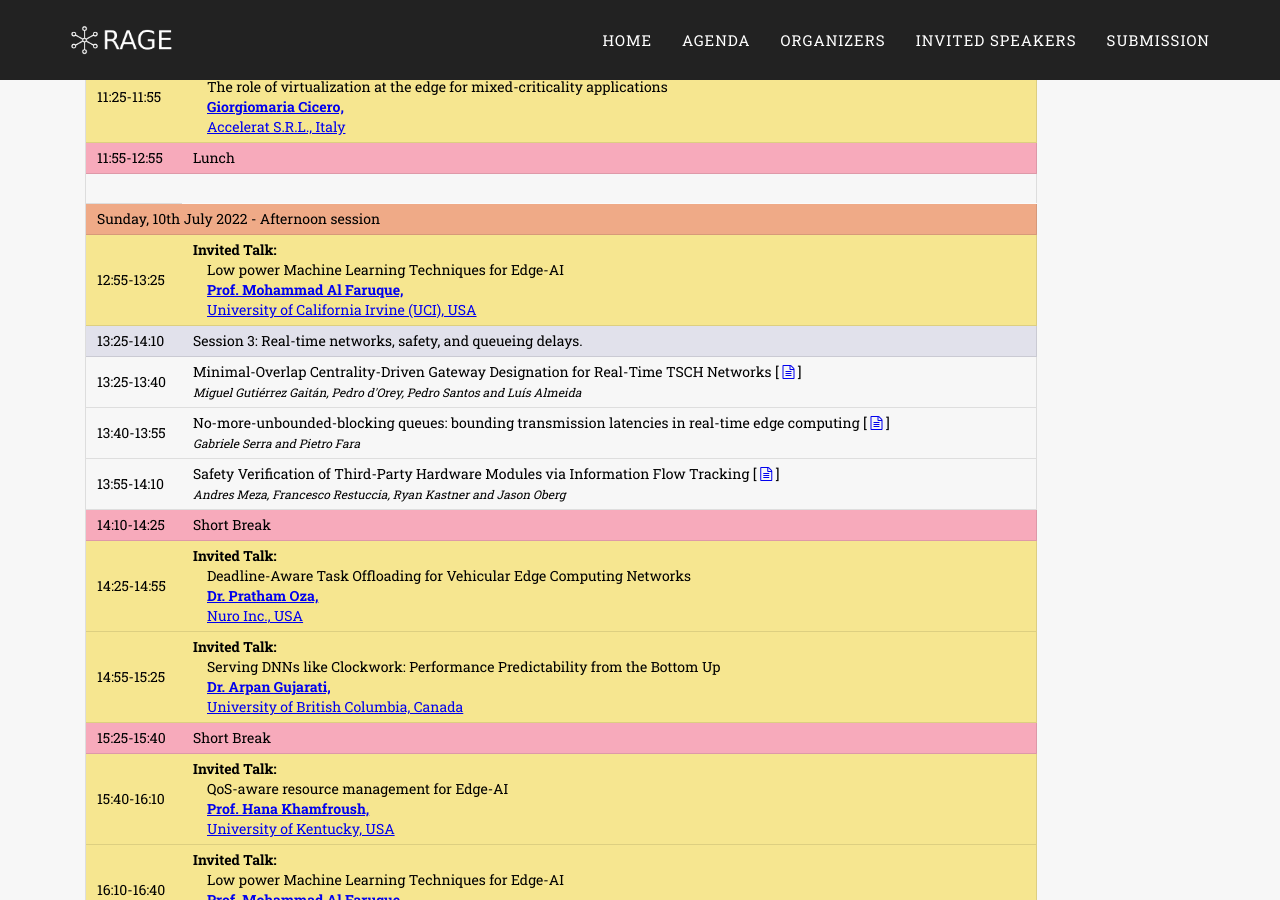
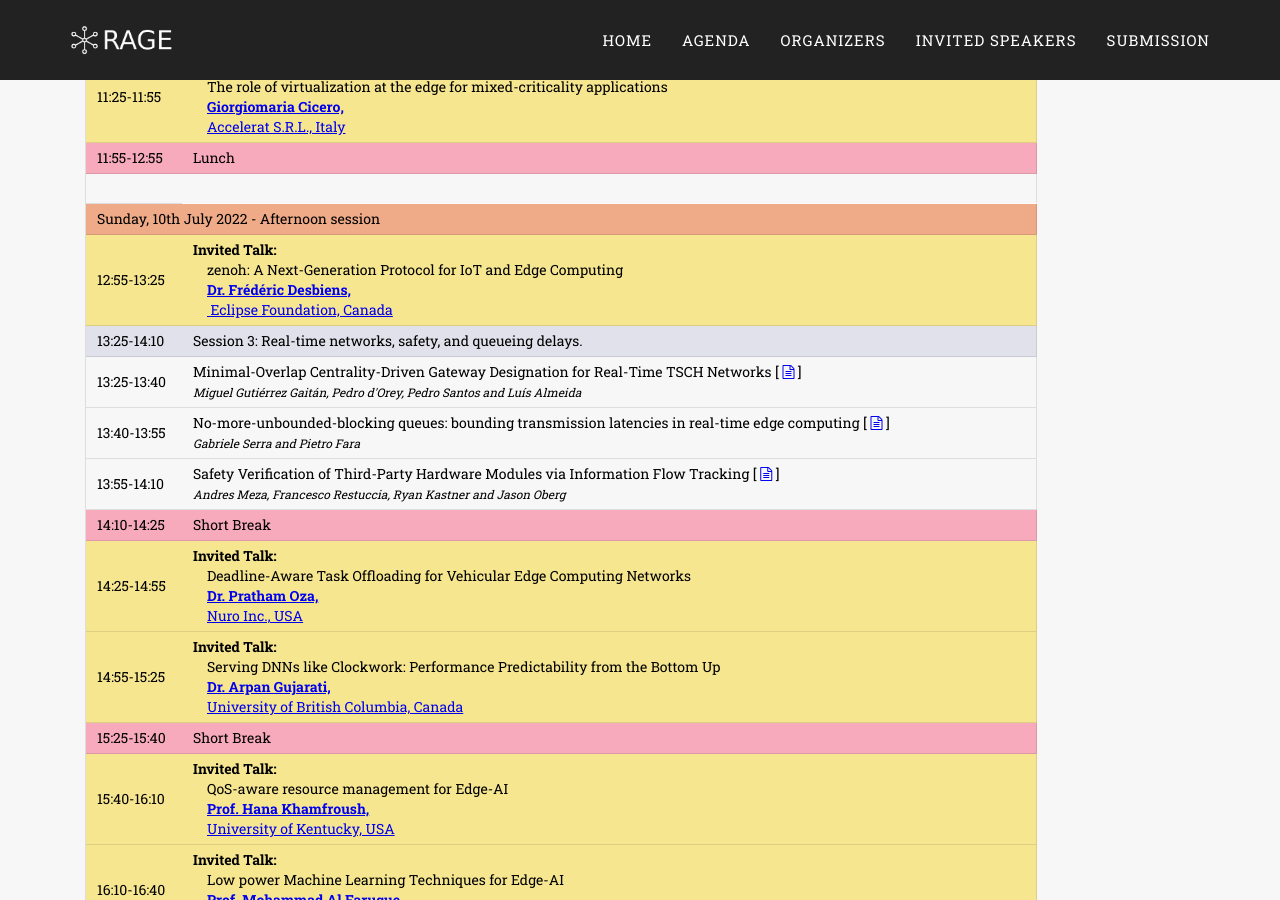
Before and after one commit to rage2022/rage2022.github.io, a Jekyll site: the page built from agenda.markdown, in a window 1280 px wide and 900 px high, scrolled down 1048 px. Built offline with Jekyll 4.4.1, drawn with Linux system fonts in a browser that asks for light colours; some web fonts are replaced.

Commit message:
Update agenda.markdown

```diff
--- a/agenda.markdown
+++ b/agenda.markdown
@@ -134,9 +134,9 @@ permalink: /agenda/
         <tr>
             <td class="program-special-event">12:55-13:25</td>
             <td class="program-special-event"><b>Invited Talk:</b>
-                <br>&emsp;<span >Low power Machine Learning Techniques for Edge-AI</span>
-                <b><br>&emsp;<a href="/speakers/#al-faruque-mohammad">Prof. Mohammad Al Faruque,</a></b>
-                <br>&emsp;<a href="https://uci.edu/">University of California Irvine (UCI), USA </a>
+                <br>&emsp;<span >zenoh: A Next-Generation Protocol for IoT and Edge Computing</span>
+                <b><br>&emsp;<a href="/speakers/#desbiens-frédéric ">Dr. Frédéric Desbiens,</a></b>
+                <br>&emsp;<a href="https://www.eclipse.org/org/"> Eclipse Foundation, Canada </a>
             </td>
         </tr>
         <tr>
```
